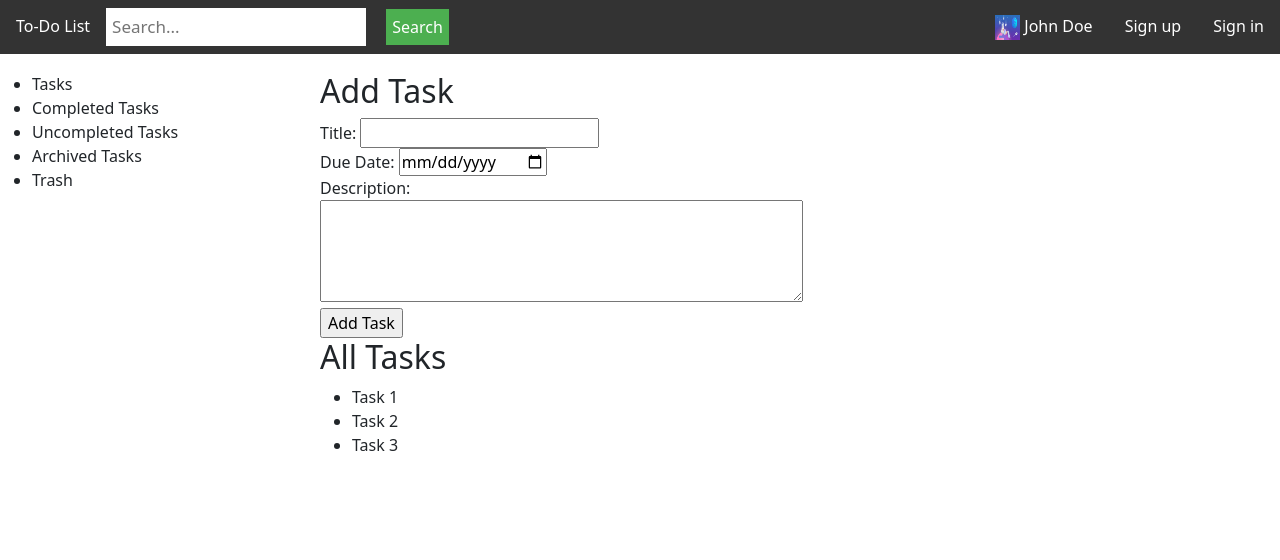
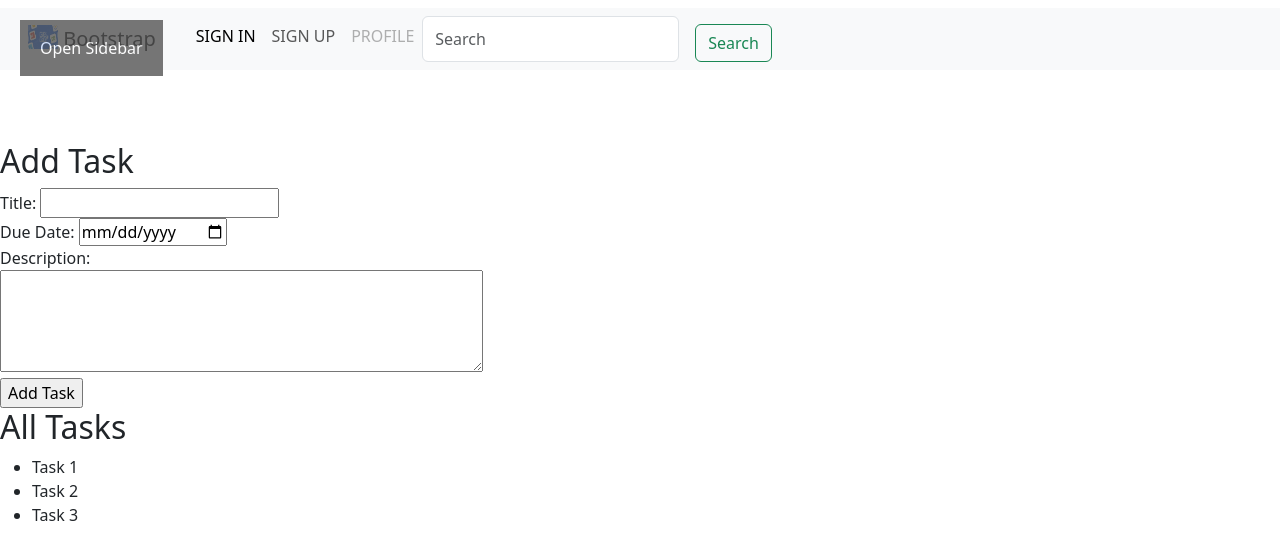
Before and after one commit to AwesomeNatchos/demo4, a PHP site: page /demo4/ in a window 1280 px wide. Shown: the top 560 px of the page. Run offline with PHP 8.4, Linux system fonts and the light colour scheme.

Commit message:
frontend set up, updated by ussayed; added one new file

```diff
--- a/includes/aside.php
+++ b/includes/aside.php
@@ -1,4 +1,4 @@
-<aside style="width: 25%;">
+<!-- <aside style="width: 25%;">
     <ul>
         <li>Tasks</li>
         <li>Completed Tasks</li>
@@ -6,4 +6,15 @@
         <li>Archived Tasks</li>
         <li>Trash</li>
     </ul>
-</aside>
+</aside> -->
+<?php
+include 'includes/cssjsInit.html';
+?>
+
+<div class="sidebar">
+  <a href="#">Home</a>
+  <a href="#">Notes</a>
+  <a href="#">Reminders</a>
+</div>
+
+<button class="open-button" onclick="openSidebar()">Open Sidebar</button>
--- /dev/null
+++ b/includes/cssjsInit.html
@@ -0,0 +1,20 @@
+<!Doctype html>
+<html lang="en">
+  <head>
+    <meta charset="utf-8">
+    <meta name="viewport" content="width=device-width, initial-scale=1">
+    <title>Bootstrap demo</title>
+    <link rel="stylesheet" href="styles\main.css">
+    <link href="https://cdn.jsdelivr.net/npm/bootstrap@5.3.0-alpha1/dist/css/bootstrap.min.css" rel="stylesheet" integrity="sha384-GLhlTQ8iRABdZLl6O3oVMWSktQOp6b7In1Zl3/Jr59b6EGGoI1aFkw7cmDA6j6gD" crossorigin="anonymous">
+  </head>
+  <body>
+    <h1></h1>
+
+    <script src="https://cdn.jsdelivr.net/npm/bootstrap@5.3.0-alpha1/dist/js/bootstrap.bundle.min.js" integrity="sha384-w76AqPfDkMBDXo30jS1Sgez6pr3x5MlQ1ZAGC+nuZB+EYdgRZgiwxhTBTkF7CXvN" crossorigin="anonymous"></script>
+    <script src="https://cdn.jsdelivr.net/npm/@popperjs/core@2.11.6/dist/umd/popper.min.js" integrity="sha384-oBqDVmMz9ATKxIep9tiCxS/Z9fNfEXiDAYTujMAeBAsjFuCZSmKbSSUnQlmh/jp3" crossorigin="anonymous"></script>
+<script src="https://cdn.jsdelivr.net/npm/bootstrap@5.3.0-alpha1/dist/js/bootstrap.min.js" integrity="sha384-mQ93GR66B00ZXjt0YO5KlohRA5SY2XofN4zfuZxLkoj1gXtW8ANNCe9d5Y3eG5eD" crossorigin="anonymous"></script>
+<script src="javaScripts\script.js"></script>
+
+
+</body>
+</html>
--- a/includes/nav.php
+++ b/includes/nav.php
@@ -1,4 +1,4 @@
-<nav id="">
+<!-- <nav id="">
     <a href="#">To-Do List</a>
 
     <input type="text" placeholder="Search...">
@@ -19,4 +19,93 @@
             <a href="#">Logout</a>
         </div>
     </div>
+</nav> -->
+
+
+<!-- canvas -->
+<!-- <nav class="navbar bg-body-tertiary fixed-top">
+  <div class="container-fluid">
+    <div class="d-flex">
+      <button class="navbar-toggler" type="button" data-bs-toggle="offcanvas" data-bs-target="#offcanvasNavbar" aria-controls="offcanvasNavbar">
+        <span class="navbar-toggler-icon"></span>
+      </button>
+      <a class="navbar-brand" href="#">Offcanvas navbar</a>
+    </div>
+
+    <div class="offcanvas offcanvas-end" tabindex="-1" id="offcanvasNavbar" aria-labelledby="offcanvasNavbarLabel">
+      <div class="offcanvas-header">
+        <h5 class="offcanvas-title" id="offcanvasNavbarLabel">Offcanvas</h5>
+        <button type="button" class="btn-close" data-bs-dismiss="offcanvas" aria-label="Close"></button>
+      </div>
+      <div class="offcanvas-body">
+        <ul class="navbar-nav justify-content-end flex-grow-1 pe-3">
+          <li class="nav-item">
+            <a class="nav-link active" aria-current="page" href="#">Home</a>
+          </li>
+          <li class="nav-item">
+            <a class="nav-link" href="#">Link</a>
+          </li>
+          <li class="nav-item dropdown">
+            <a class="nav-link dropdown-toggle" href="#" role="button" data-bs-toggle="dropdown" aria-expanded="false">
+              Dropdown
+            </a>
+            <ul class="dropdown-menu">
+              <li><a class="dropdown-item" href="#">Action</a></li>
+              <li><a class="dropdown-item" href="#">Another action</a></li>
+              <li>
+                <hr class="dropdown-divider">
+              </li>
+              <li><a class="dropdown-item" href="#">Something else here</a></li>
+            </ul>
+          </li>
+        </ul>
+        <form class="d-flex mt-3" role="search">
+          <input class="form-control me-2" type="search" placeholder="Search" aria-label="Search">
+          <button class="btn btn-outline-success" type="submit">Search</button>
+        </form>
+      </div>
+    </div>
+  </div>
+</nav> -->
+
+
+
+
+
+
+
+
+
+<!-- nav -->
+<nav class="navbar navbar-expand-lg bg-body-tertiary">
+  <div class="container-fluid">
+
+    <button class="navbar-toggler" type="button" data-bs-toggle="collapse" data-bs-target="#navbarTogglerDemo03" aria-controls="navbarTogglerDemo03" aria-expanded="false" aria-label="Toggle navigation">
+      <span class="navbar-toggler-icon"></span>
+    </button>
+
+    <a class="navbar-brand" href="#">
+      <img src="pictures\todo_icon1.jpg" alt="Logo" width="30" height="24" class="d-inline-block align-text-top">
+      Bootstrap
+    </a>
+    <div class="collapse navbar-collapse" id="navbarTogglerDemo03">
+      <ul class="navbar-nav me-auto mb-2 mb-lg-0">
+        <li class="nav-item">
+          <a class="nav-link active" aria-current="page" href="http://localhost/demo4/login.php">SIGN IN</a>
+        </li>
+        <li class="nav-item">
+          <a class="nav-link" href="http://localhost/demo4/signUp.php">SIGN UP</a>
+        </li>
+        <li class="nav-item">
+          <a class="nav-link disabled">PROFILE</a>
+        </li>
+
+
+      <form class ="d-flex"class="nav justify-content-center" role="search">
+        <input class="form-control me-3" type="search" placeholder="Search" aria-label="Search">
+        <button class="btn btn-outline-success" type="submit">Search</button>
+      </form>
+</ul>
+    </div>
+  </div>
 </nav>
--- a/index.php
+++ b/index.php
@@ -1,3 +1,7 @@
+
+<?php
+include 'includes/cssjsInit.html';
+?>
 <?php
 include 'includes/head.php';
 ?>
--- /dev/null
+++ b/javaScripts/script.js
@@ -0,0 +1,20 @@
+// //side bar opening
+// function openSidebar() {
+//     document.getElementsByClassName("sidebar")[0].style.width = "250px";
+//   }
+
+// //side bar closing with clicks
+//   document.addEventListener("click", function(event) {
+//     if (!event.target.closest(".sidebar")) {
+//       // Close the sidebar
+//     }
+//   });
+function openSidebar() {
+    document.getElementsByClassName("sidebar")[0].style.width = "250px";
+  }
+
+  $(document).click(function(event) {
+    if (!$(event.target).closest('.sidebar').length) {
+      document.getElementsByClassName("sidebar")[0].style.width = "0";
+    }
+  });
--- a/styles/main.css
+++ b/styles/main.css
@@ -69,3 +69,48 @@ nav .dropdown-content a {
 nav .dropdown:hover .dropdown-content {
     display: block;
 }
+
+
+
+
+.sidebar {
+    height: 100%;
+    width: 0;
+    position: fixed;
+    z-index: 1;
+    top: 0;
+    left: 0;
+    background-color: #111;
+    overflow-x: hidden;
+    transition: 0.5s;
+    padding-top: 60px;
+  }
+
+  .sidebar a {
+    padding: 8px 8px 8px 32px;
+    text-decoration: none;
+    font-size: 25px;
+    color: #818181;
+    display: block;
+    transition: 0.3s;
+  }
+
+  .sidebar a:hover {
+    color: #f1f1f1;
+  }
+
+  .open-button {
+    position: absolute;
+    top: 20px;
+    left: 20px;
+    background-color: #555;
+    color: white;
+    padding: 16px 20px;
+    border: none;
+    cursor: pointer;
+    opacity: 0.8;
+  }
+
+  .open-button:hover {
+    opacity: 1;
+  }
```
Also changed, not shown: login.php (+63 -0 lines), signUp.php (+66 -0 lines).
